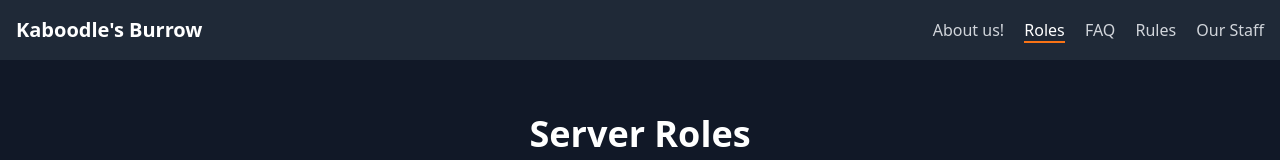
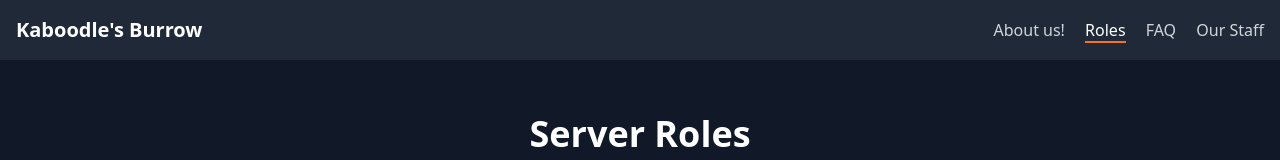
Before and after one commit to pxllowthought/JustKaboodle, a plain HTML site: page roles.html in a window 1280 px wide. Shown: the top 160 px of the page. Drawn offline with nearby package versions, Linux system fonts and the light colour scheme.

Commit message:
Update roles.html

```diff
--- a/roles.html
+++ b/roles.html
@@ -12,7 +12,6 @@
       <a href="about.html" class="text-gray-300 hover:text-white">About us!</a>
       <a href="roles.html" class="text-white border-b-2 border-orange-500">Roles</a>
       <a href="faq.html" class="text-gray-300 hover:text-white">FAQ</a>
-      <a href="rules.html" class="text-gray-300 hover:text-white">Rules</a>
       <a href="index.html#staff" class="text-gray-300 hover:text-white">Our Staff</a>
     </nav>
   </header>
```
